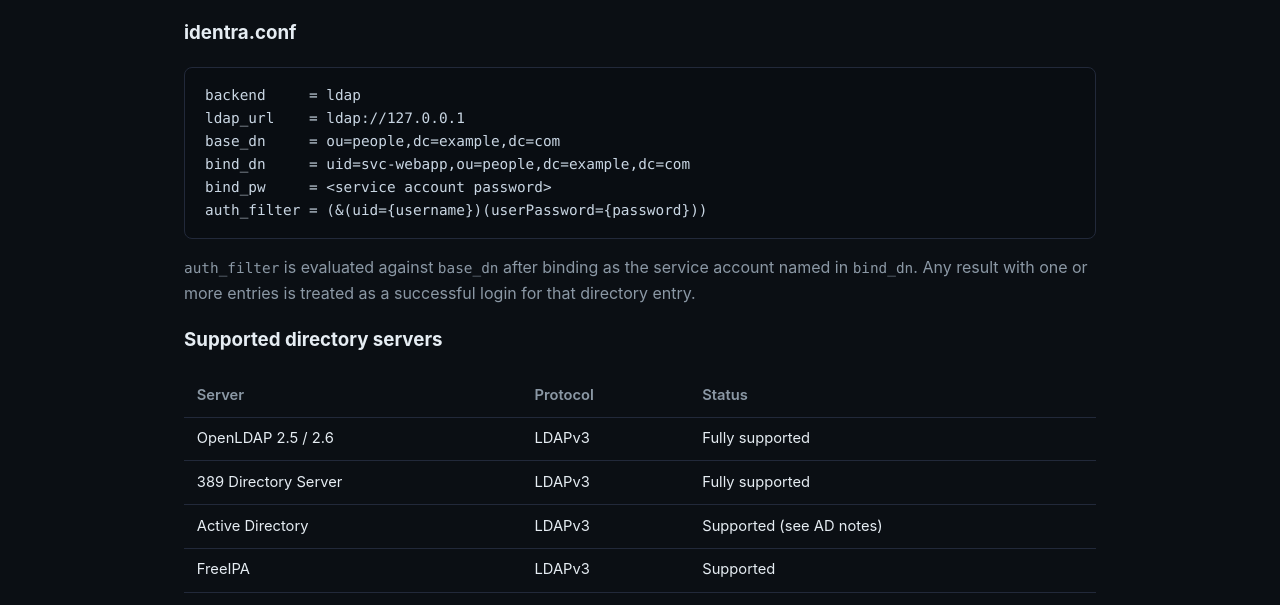
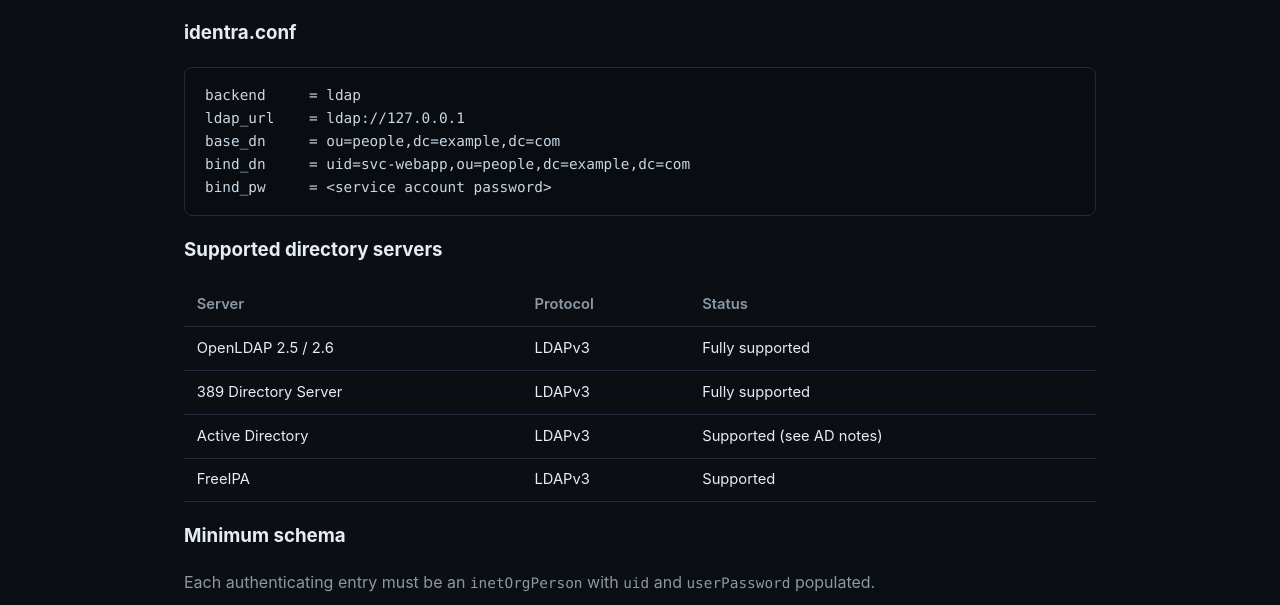
Before and after one commit to WaelHammali/identra-sso, a plain HTML site: page docs.html in a window 1280 px wide. Shown: the part 195-800 px from the top of the page. Drawn offline with Linux system fonts and the light colour scheme.

Commit message:
Remove auth_filter value and explanation from docs config block

```diff
--- a/docs.html
+++ b/docs.html
@@ -25,13 +25,7 @@ ldap_url    = ldap://127.0.0.1
 base_dn     = ou=people,dc=example,dc=com
 bind_dn     = uid=svc-webapp,ou=people,dc=example,dc=com
 bind_pw     = &lt;service account password&gt;
-auth_filter = (&amp;(uid={username})(userPassword={password}))
 </pre>
-  <p style="color:var(--muted)">
-  <code>auth_filter</code> is evaluated against <code>base_dn</code> after
-  binding as the service account named in <code>bind_dn</code>. Any
-  result with one or more entries is treated as a successful login for
-  that directory entry.</p>
 
   <h3>Supported directory servers</h3>
   <table>
```
